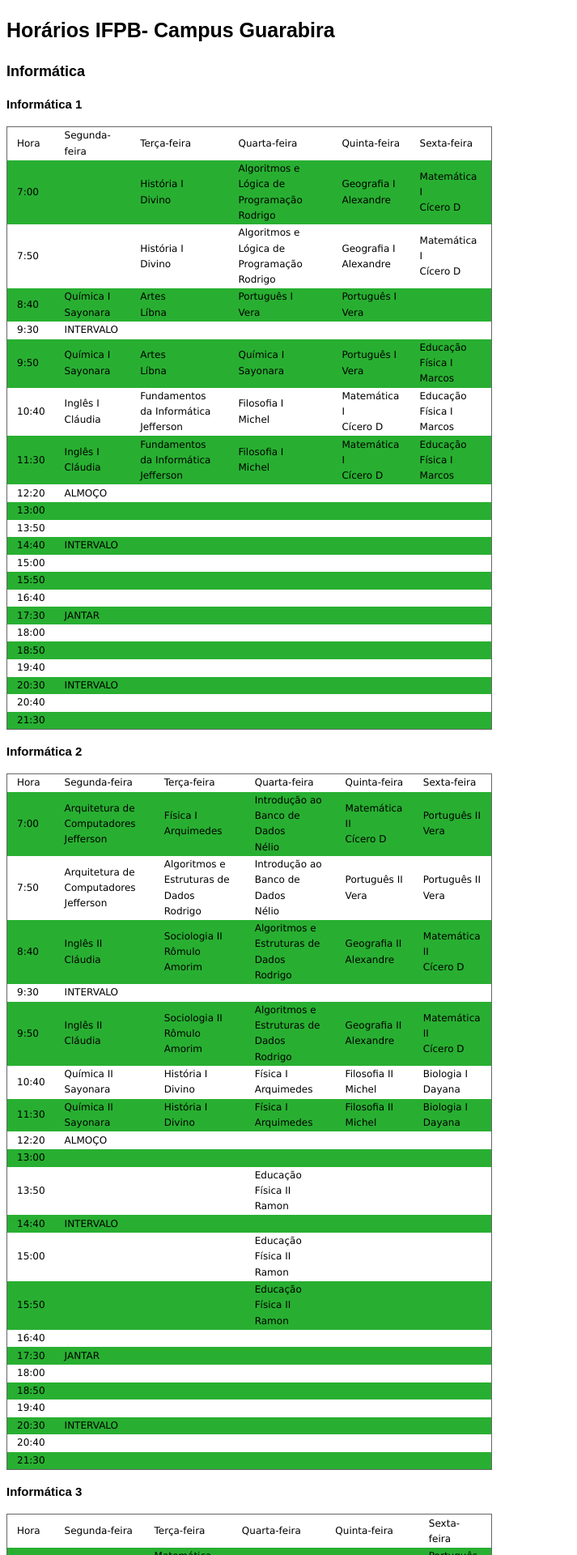
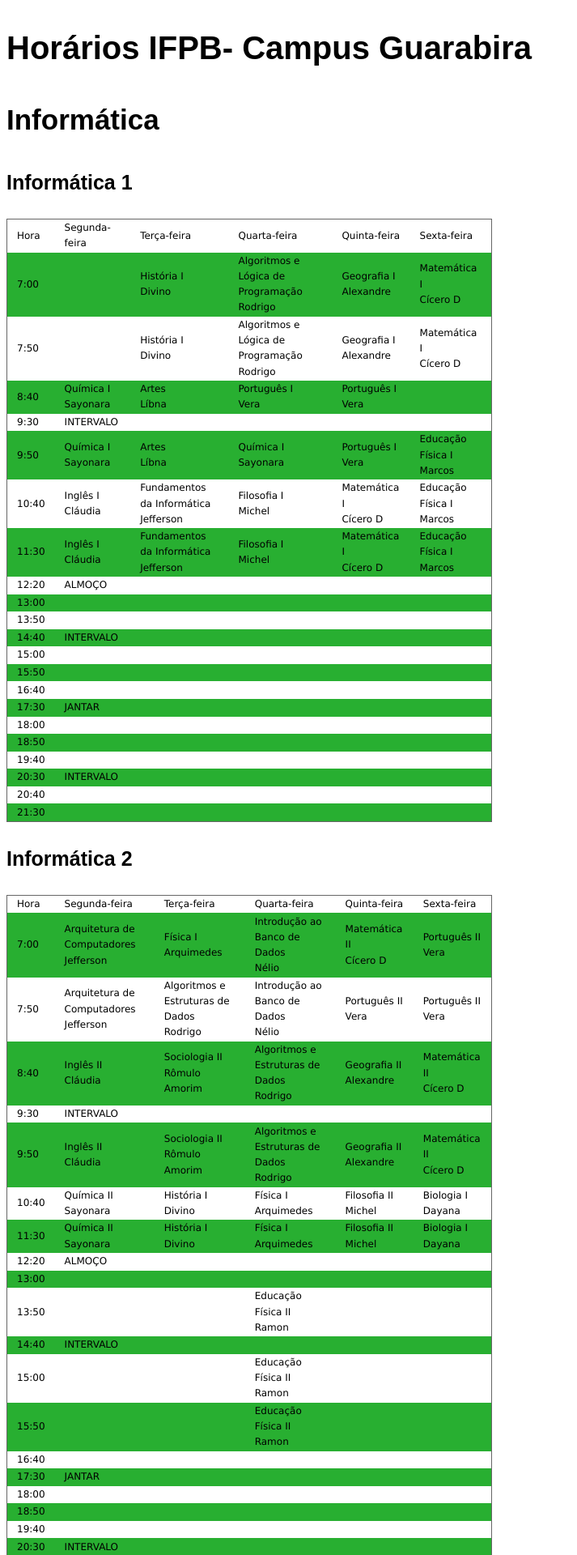
Before and after one commit to larissaserrano/horariomoisa, a Jekyll site: the page built from index.html, in a window 1280 px wide. Shown: the top 1920 px of the page at 81% size, without its empty margins (0-713 px from the left). Built offline with Jekyll 4.4.1, drawn with Linux system fonts in a browser that asks for light colours.

Commit message:
Update style.css

```diff
--- a/css/style.css
+++ b/css/style.css
@@ -2,16 +2,16 @@
   font: 75%/1.6 "Myriad Pro", Frutiger, "Lucida Grande", "Lucida Sans", "Lucida Sans Unicode", Verdana, sans-serif;
 }
 h1{
-  font-size: 25px;
+  font-size: 40px;
   font-family: arial;
 }
 h2{
-  font-size: 18px;
+  font-size: 35px;
   font-family: arial;
 }
 h3{
   font-family: arial;
-   font-size: 15px;
+   font-size: 25px;
 }
 table {
   border-collapse: collapse;
```
